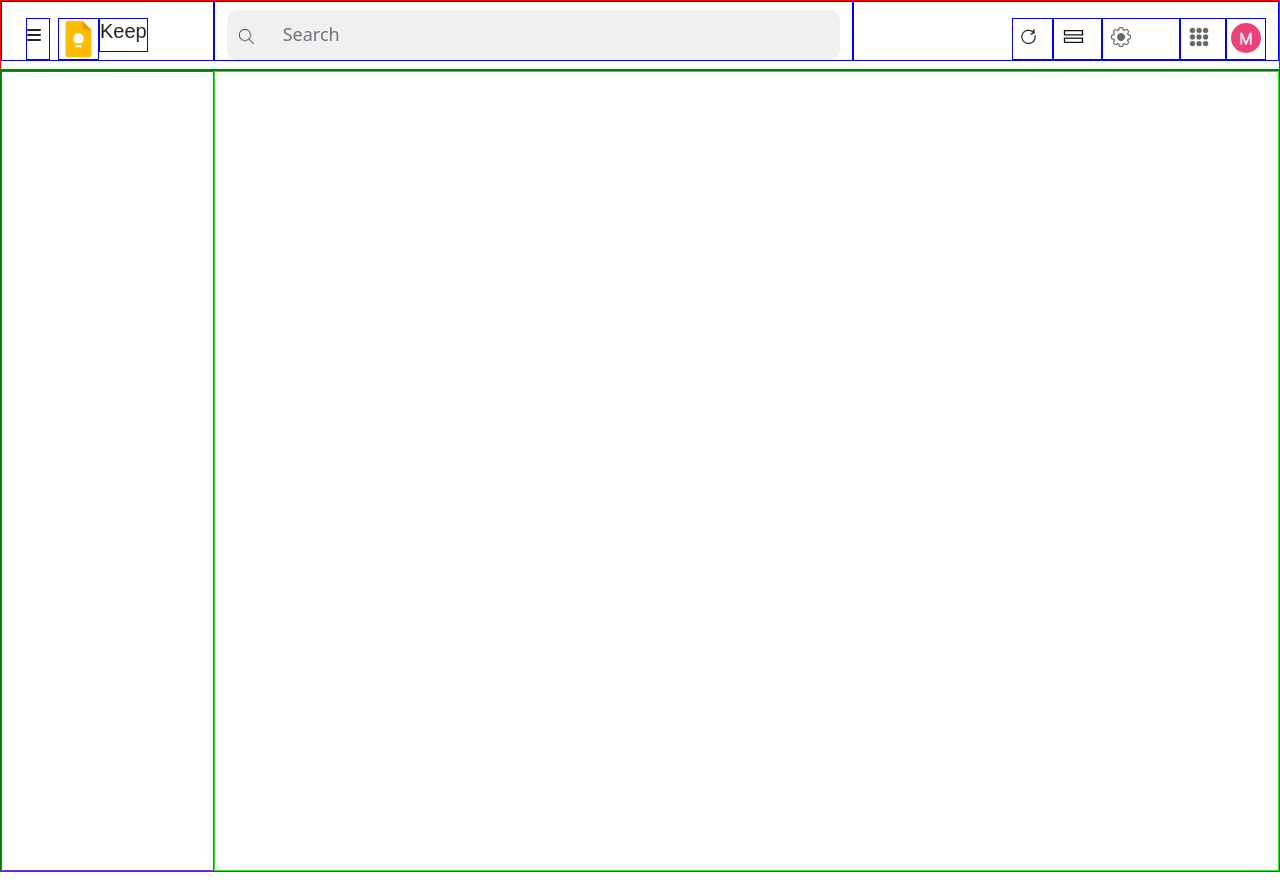
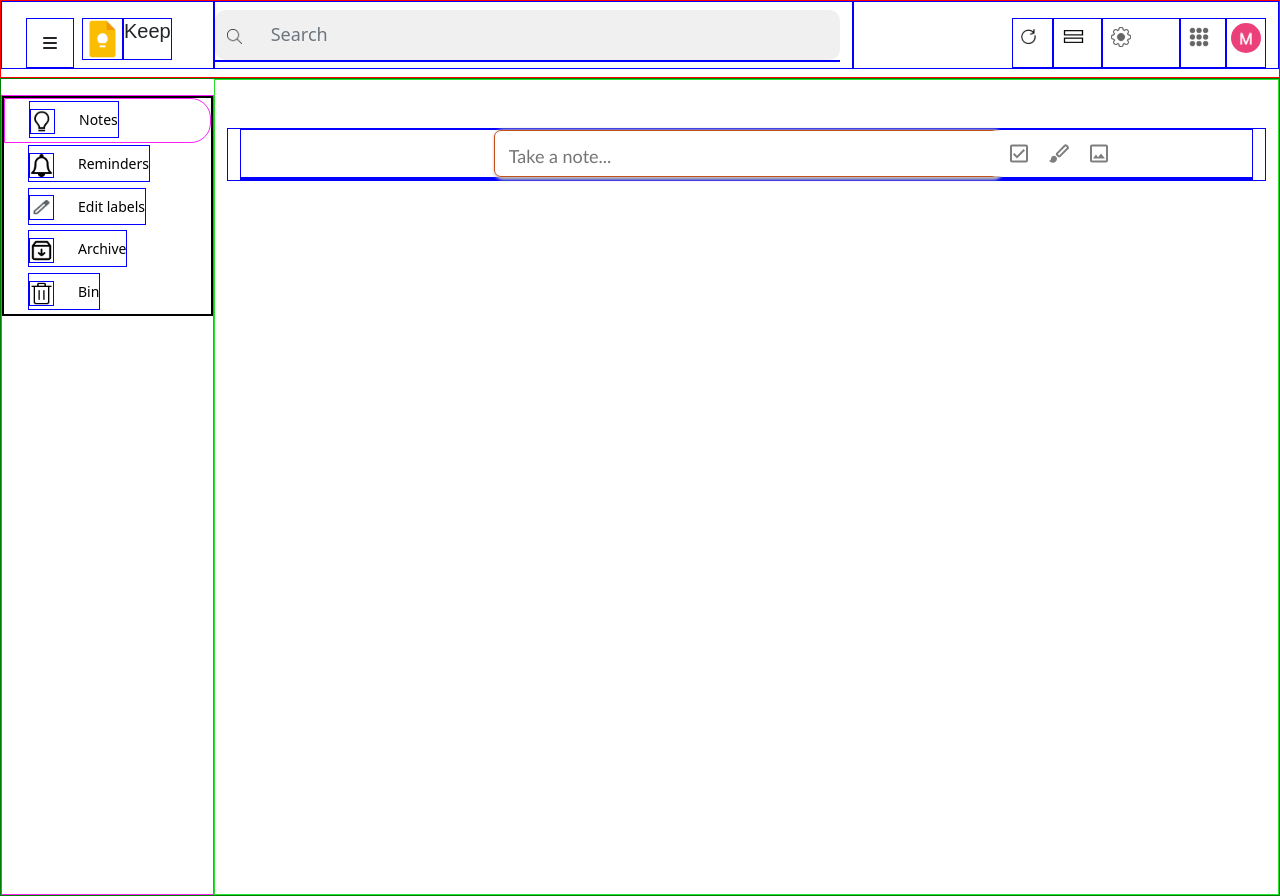
Before and after one commit to MuhammadAli4444/Google-Keep, a plain HTML site: page index.html in a window 1280 px wide. Before the commit the page ends 872 px from the top, so only its background shows below. Drawn offline with nearby package versions, Linux system fonts and the light colour scheme; a web font is replaced by a local one.

Commit message:
Side navbar implemented

```diff
--- a/css/styles.css
+++ b/css/styles.css
@@ -30,25 +30,27 @@
        box-shadow: 0 0 40px rgba(51, 51, 51, .1);
 
        }
-       input{
+       .form-control{
         height: 50px;
+        background-color: rgb(240, 240, 240);
         text-indent: 25px;
         background-image: url('/images/search.png');
         background-repeat: no-repeat;
         background-position: 2% 54%;
-       background-size: 15px 15px;;
-
-       }
-       .form-control{
-
-        background-color: #f0f0f0;
+        background-size: 15px 15px;
+        outline: none;
         border-radius: 10px;
         border: none;
-        -webkit-border-radius: 10px;
-        -moz-border-radius: 10px;
-        -ms-border-radius: 10px;
-        -o-border-radius: 10px;
-}
+       }
+
+       .form-control:focus{
+        box-shadow: none;
+        background-color: #ffffff;
+        border:1px solid rgb(223, 223, 223);
+       }
+       input:focus{
+        outline: none;
+       }
 input::placeholder {
     font-size: 18px;
 
@@ -87,6 +89,53 @@ input::placeholder {
     -ms-border-radius: 15px;
     -o-border-radius: 15px;
 }
+.Searchh{
+    position: absolute;
+    z-index: 20;
+    top:20px;
+}
+.Searchh:hover{
+    background-color: rgb(241, 241, 241);
+    border-radius: 20px;
+    padding: 4px;
+    -webkit-border-radius: 20px;
+    -moz-border-radius: 20px;
+    -ms-border-radius: 20px;
+    -o-border-radius: 20px;
+}
+
+.Tiles:hover{
+    background-color: rgb(228, 228, 228);
+    border-radius: 20px;
+    padding: 4px;
+    -webkit-border-radius: 20px;
+    -moz-border-radius: 20px;
+    -ms-border-radius: 20px;
+    -o-border-radius: 20px;
+}
+.AddNotes{
+    width: 500px;
+    height: 45px;
+    font-size: 24px;
+    font-family:'Gill Sans', 'Gill Sans MT', 'Trebuchet MS', sans-serif;
+    font-weight: 100px;
+    border:none;
+}
+.AddNoteBar
+{
+    border-radius: 7px;
+    border: none;
+    box-shadow:  2px 1px 3px 2px #b9b9b9;
+    -webkit-border-radius: 7px;
+    -moz-border-radius: 7px;
+    -ms-border-radius: 7px;
+    -o-border-radius: 7px;
+}
+.iconInNotes
+{
+    opacity: 0.5;
+}
+
 /*---------------------------------------------------------- Navbar Ends here ----------------------------------------------------------*/
 
 .sidebarIcons{
@@ -102,7 +151,30 @@ a{
 .a{
     border:1px solid blueviolet;
 }
+.listItems{
+    border-radius: 0px 20px 20px 0px;
+}
 .Sidebar
 {
     height: 100vh;
 }
+.SNB1,.SNB2,.SNB3,.SNB4,.SNB5{
+    width: 25px;
+    height: 25px;
+}
+
+.SNB1Text,.SNB2Text,.SNB3Text,.SNB4Text,.SNB5Text{
+    text-decoration: none;
+    color: black;
+    font-size: 14px;
+    font-weight: 520;
+}
+
+.listItems:hover{
+    background-color: #eeeeee;
+    border-radius: 0px 20px 20px 0px;
+    -webkit-border-radius: 0px 20px 20px 0px;
+    -moz-border-radius: 0px 20px 20px 0px;
+    -ms-border-radius: 0px 20px 20px 0px;
+    -o-border-radius: 0px 20px 20px 0px;
+}
--- a/index.html
+++ b/index.html
@@ -8,21 +8,27 @@
         <title>Google Keep</title>
         <link rel="icon" type="image/x-icon" href="./images/favicon.png">
         <link rel="stylesheet" href="./css/styles.css">
-        <script src="./javascript/jsfile.js"></script>
+
     </head>
     <body>
         <div class="container-fluid Navbar pb-2">
            <div class="row">
             <div class="col-2 NavbarItem pt-3 ps-md-4 pe-md-4 d-flex">
-                <i class="fa-solid fa-bars NavbarItem pt-2 pe-sm-2"></i>
+                <i class="fa-solid fa-bars NavbarItem pt-3 pb-3 pe-sm-3 ps-md-3 Tiles"></i>
                 <img src="./images/logo.png" class="NavbarItem BannerImage ms-md-2">
                 <h5 class="Keep NavbarItem">Keep</h5>
             </div>
-            <div class="col-6  pt-2 SearchBox NavbarItem">
-                    <div class="SearchSection">
-                        <input type="text" class="form-control" placeholder="    Search">
+            <div class="col-6  pt-2 ps-md-0 SearchBox NavbarItem ">
+                    <div class="SearchSection" id="SearchSection">
+                        <input type="text" class="form-control" placeholder="    Search" >
                     </div>
-            </div>
+                  <div class="d-flex justify-content-end NavbarItem">
+                    <div class="Searchh NavbarItem " id="Searchh">
+                        <img  src="./images/magnifyingglass.svg" style="height:20px;width:20px;opacity:0.6;">
+                    </div>
+                  </div>
+
+                    </div>
             <div class="col-4 pt-3  d-flex justify-content-end NavbarItem">
                 <div class="ps-md-2 pe-sm-3 p-1 NavbarItem cornerIconsInNavbar">  <a href=""><img class="imagelogoo1" src="/images/refresh.png" ></a></div>
                 <div class="ps-md-2 pe-sm-3 p-1 NavbarItem cornerIconsInNavbar" > <a href=""><img class="imagelogoo2" src="/images/equal.png"></a></div>
@@ -32,16 +38,38 @@
            </div>
            </div>
         </div>
-    <!------------------------------------------- Bod Section ------------------------------------------>
+    <!------------------------------------------- Body Section ------------------------------------------>
 <div class="container-fluid">
-    <div class="row" style="border:1px solid green;">
-        <div class="col-2 NavbarItem a Sidebar" >
+    <div class="row " style="border:1px solid green;">
+        <div class="col-2 mt-sm-3 a Sidebar ps-0 pe-0" style="border:1px solid rgb(250, 31, 250);" >
+            <ul class="SidebarUL ps-0" style="border:2px solid rgb(0, 0, 0);">
+                <li class="ps-sm-4 pt-2 pb-2 listItems" onclick="Active()" style="border:1px solid rgb(250, 31, 250);" ><a href="#" class="NavbarItem SNB1Text pt-2 pb-2"><img src="./images/bulb.PNG" class="SideNavbarIcons SNB1 NavbarItem me-sm-4">Notes </a></li>
+                <li class="ps-sm-4 pt-2 pb-2 listItems" onclick="Active()"><a href="#" class="NavbarItem SNB2Text pt-2 pb-2"><img src="./images/bell.PNG" class="SideNavbarIcons SNB2 NavbarItem me-sm-4">Reminders </a></li>
+                <li class="ps-sm-4 pt-2 pb-2 listItems" onclick="Active()"><a href="#" class="NavbarItem SNB3Text pt-2 pb-2"><img src="./images/pencil.PNG" class="SideNavbarIcons SNB3 NavbarItem me-sm-4">Edit labels </a></li>
+                <li class="ps-sm-4 pt-2 pb-2 listItems" onclick="Active()"><a href="#" class="NavbarItem SNB4Text pt-2 pb-2"><img src="./images/archive.PNG" class="SideNavbarIcons SNB4 NavbarItem me-sm-4">Archive </a></li>
+                <li class="ps-sm-4 pt-2 pb-2 listItems" onclick="Active()"><a href="#" class="NavbarItem SNB5Text pt-2 pb-2"><img src="./images/trash.png" class="SideNavbarIcons SNB5 NavbarItem me-sm-4">Bin </a></li>
 
+            </ul>
         </div>
         <div class="col-10 NavbarItem" style="border:1px solid rgb(43, 226, 43);">
+         <div class="container NavbarItem mt-sm-5">
+          <div class="row NavbarItem ">
+        <div class="offset-md-3 col-6 d-flex AddNoteBar" style="border:1px solid rgb(196, 81, 28);">
+        <form>
+            <input type="text" class="AddNotes" placeholder="Take a note...">
+        </form>
+        <img src="./images/checkbox.svg" class="pe-sm-3 iconInNotes">
+        <img src="./images/pencil2.svg" class="pe-sm-3 iconInNotes">
+        <img src="./images/picture.svg" class="pe-sm-3 iconInNotes">
+        </div>
+          </div>
+          <div class="row NavbarItem">
 
+          </div>
+         </div>
         </div>
     </div>
 </div>
+<script type="text/javascript" src="./javascript/jsfile.js"></script>
     </body>
 </html>
--- a/javascript/jsfile.js
+++ b/javascript/jsfile.js
@@ -0,0 +1,26 @@
+const windowsize=window.matchMedia("(max-width:800px)");
+windowsize.addEventListener("change",Resize);
+Resize(windowsize);
+function Resize(Argument_)
+{ if(Argument_.matches)
+    {
+       document.getElementById("SearchSection").style.display="none";
+       document.getElementById("Searchh").style.display="block";
+       }
+       else{
+        document.getElementById("SearchSection").style.display="block";
+        document.getElementById("Searchh").style.display="none";
+       }
+
+}
+document.getElementById("Searchh").addEventListener("click",SearchButton)
+function SearchButton()
+{
+    document.getElementById("Searchh").style.display="none";
+    document.getElementById("SearchSection").style.display="block";
+    document.getElementById("SearchSection").style.zIndex="1";
+}
+function Active(e)
+{
+    e.style.backgroundColor= "#f50e0e";
+}
```
